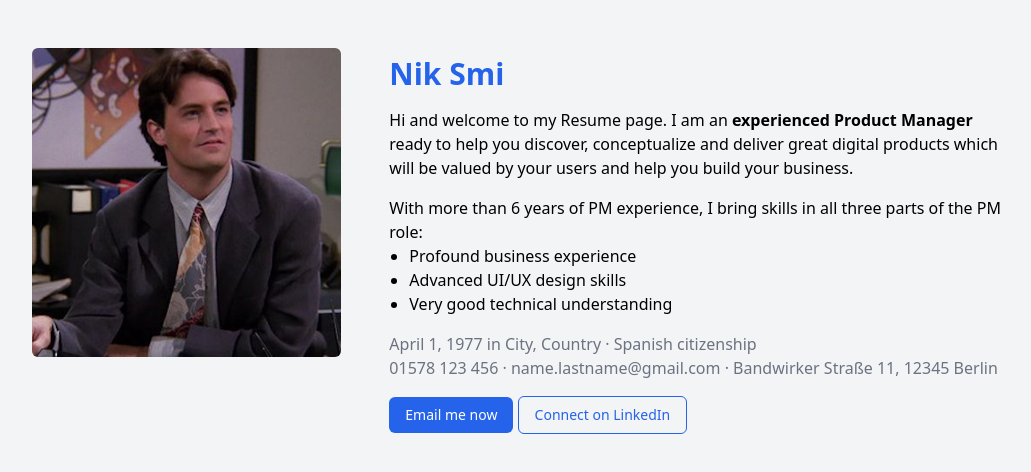
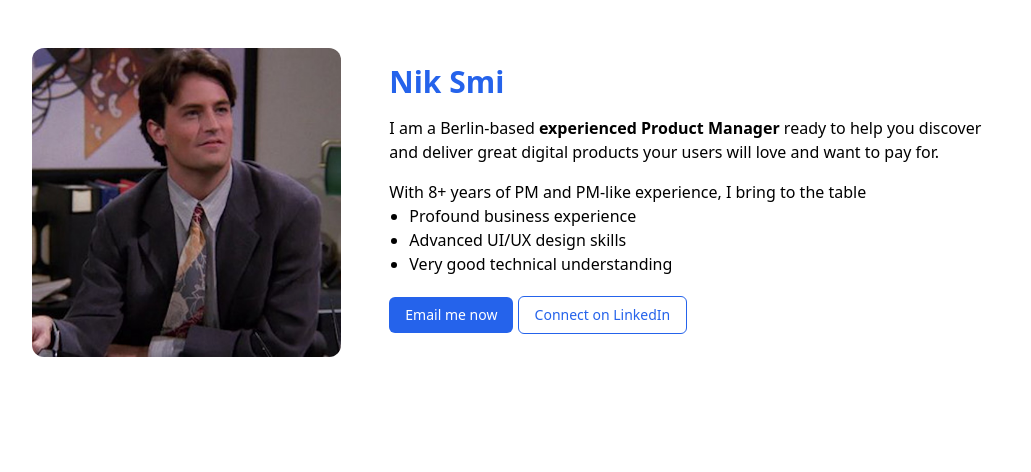
Before and after one commit to nik-smi/resume, a plain HTML site: page index.html in a window 1280 px wide. Shown: the whole page, without its empty margins (120-1151 px from the left). Drawn offline with nearby package versions, Linux system fonts and the light colour scheme.

Commit message:
wrapping up the intro section

```diff
--- a/index.html
+++ b/index.html
@@ -7,19 +7,19 @@
     <title>Nik Smi's resume</title>
     <script src="https://cdn.tailwindcss.com"></script>
 </head>
-<body class="bg-gray-100">
+<body>
     <div class="max-w-5xl mx-auto p-6">
 
         <div class="grid grid-cols-1 md:grid-cols-[1.5fr_3fr] md:gap-12 gap-6 mt-6 mb-6">
             <div>
-                <img src="profile picture.jpg" alt="This is me, Nik Smi." class="w-48 md:w-full max-w-none rounded-md mx-0" />
+                <img src="profile picture.jpg" alt="This is me, Nik Smi." class="w-48 md:w-full max-w-none rounded-xl mx-0" />
             </div>
             <div>
-                <h1 class="text-blue-600 font-semibold text-3xl mt-2 mb-4">Nik Smi</h1>
+                <h1 class="text-blue-600 font-semibold text-3xl mt-4 mb-4">Nik Smi</h1>
 
-                <div class="mb-4">
-                    <p>Hi and welcome to my Resume page. I am an <span class="font-semibold">experienced Product Manager</span> ready to help you discover, conceptualize and deliver great digital products which will be valued by your users and help you build your business.</p>
-                    <p class="mt-4">With more than 6 years of PM experience, I bring skills in all three parts of the PM role:</p>
+                <div class="mb-5">
+                    <p>I am a Berlin-based <span class="font-semibold">experienced Product Manager</span> ready to help you discover and deliver great digital products your users will love and want to pay for.</p>
+                    <p class="mt-4">With 8+ years of PM and PM-like experience, I bring to the table</p>
                     <ul class="list-disc pl-5">
                         <li>Profound business experience</li>
                         <li>Advanced UI/UX design skills</li>
@@ -27,12 +27,9 @@
                     </ul>
                 </div>
 
-                <div class="mb-4 text-gray-500">
-                    April 1, 1977 in City, Country · Spanish citizenship
-                    </br>01578 123 456 · name.lastname@gmail.com · Bandwirker Straße 11, 12345 Berlin
-                </div>
                 <a href="mailto:you@example.com" class="inline-block bg-blue-600 text-sm text-white font-medium py-2 px-4 rounded-md hover:bg-blue-800 transition">Email me now</a>
-                <a href="https://www.linkedin.com/feed/" class="inline-block border border-blue-600 text-blue-600 text-sm font-medium py-2 px-4 rounded-md hover:bg-blue-100 transition">Connect on LinkedIn</a>
+                <a href="https://www.linkedin.com/feed/" class="inline-block border border-blue-600 text-blue-600 text-sm font-medium py-2 px-4 rounded-md hover:bg-blue-100 hover:border-blue-800 hover:text-blue-800 transition">Connect on LinkedIn</a>
+
             </div>
         </div>
 
```
